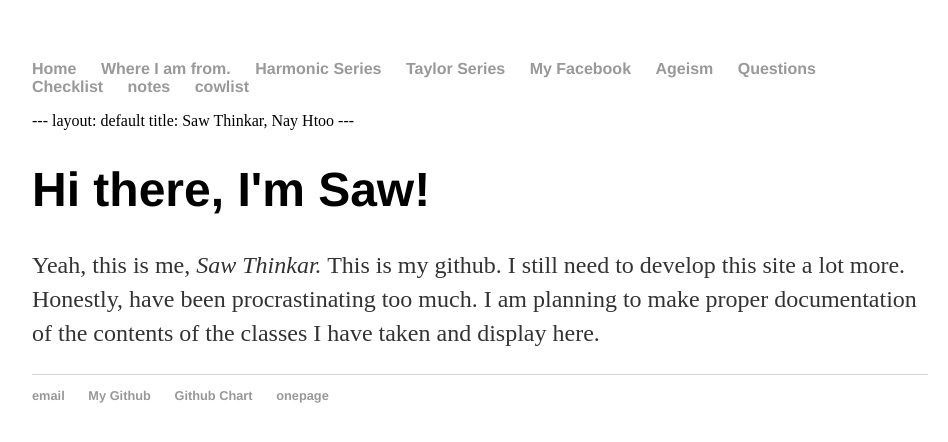
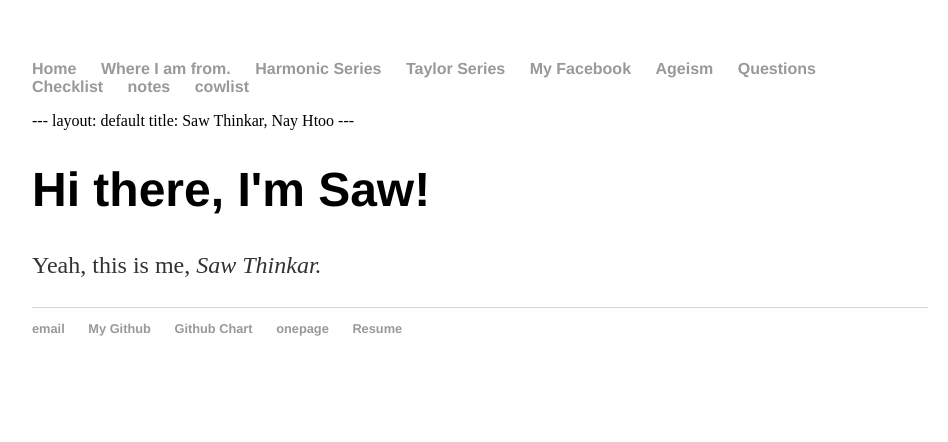
Before and after one commit to sawthinkar/sawthinkar.github.io, a Jekyll site: the page index.html, which Jekyll copies as it is, in a window 1280 px wide. Shown: the top 442 px of the page, without its empty margins (160-1108 px from the left). Built offline with Jekyll 4.4.1, drawn with Linux system fonts in a browser that asks for light colours.

Commit message:
Update index.html

```diff
--- a/index.html
+++ b/index.html
@@ -28,8 +28,7 @@
 		<div class="blurb">
 			<h1>Hi there, I'm Saw!</h1>
 			<p>
-			Yeah, this is me, <em>Saw Thinkar.</em> This is my github. I still need to develop this site a lot more.
-			Honestly, have been procrastinating too much. I am planning to make proper documentation of the contents of the classes I have taken and display here.
+			Yeah, this is me, <em>Saw Thinkar.</em>
 			</p>
 
 		</div><!-- /.blurb -->
@@ -40,6 +39,7 @@
         		<li><a href="https://goo.gl/wjq7HJ">My Github</a></li>
         		<li><a href="/pages/githubchart.html">Github Chart</a></li>
         		<li><a href="/onepage.html">onepage</a></li>
+        		<li><a href="/Saw Thinkar Nay Htoo (RESUME).pdf">Resume</a></li>
 			</ul>
 		</footer>
 	</body>
```
